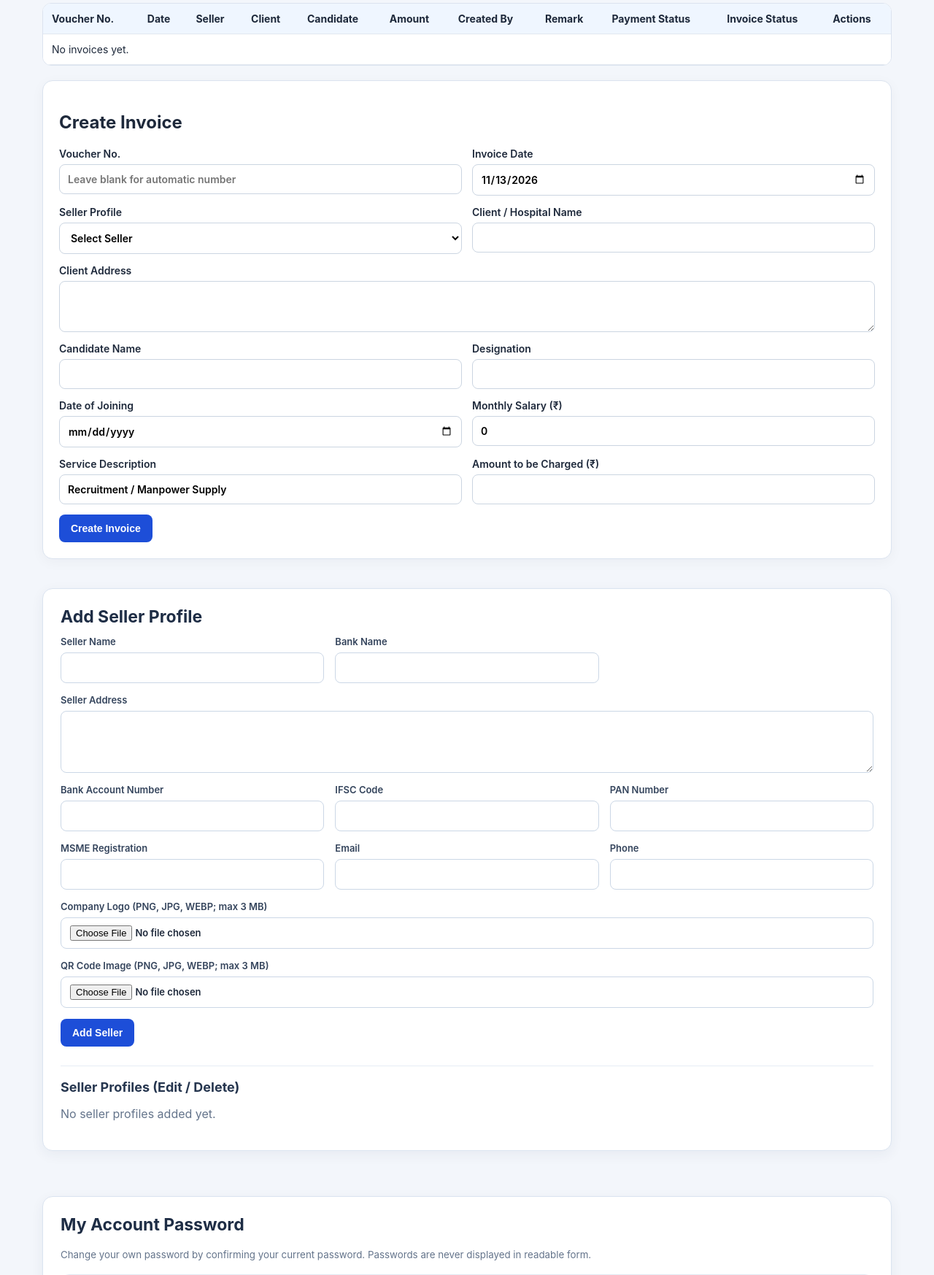
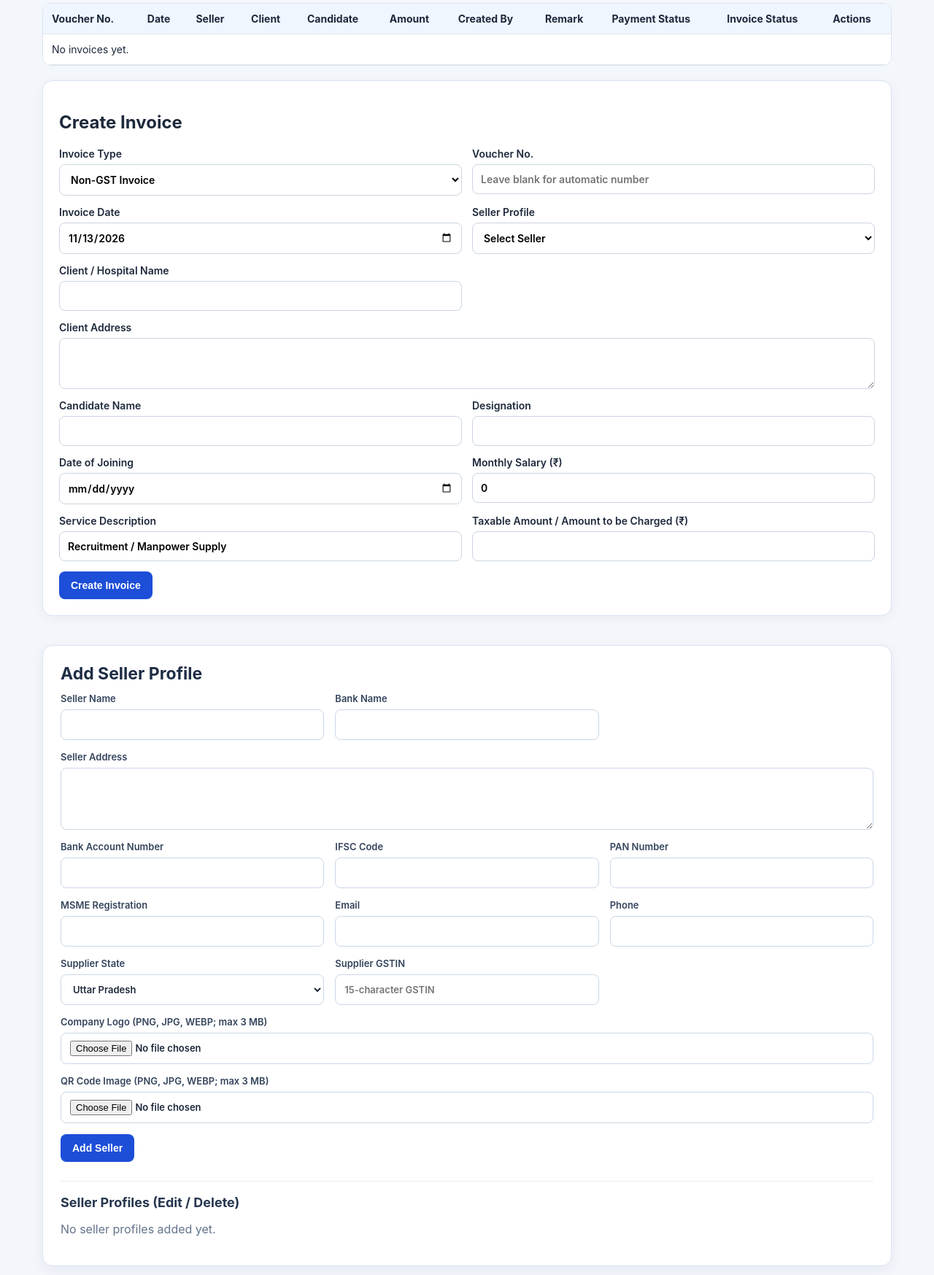
Before and after one commit to Divyanshu1231/Bill-Generation-App, a FastAPI app: page / in a window 1280 px wide. Shown: the part 174-1921 px from the top of the page at 73% size. Run offline with FastAPI, Linux system fonts and the light colour scheme; the visitor is signed in with stand-in values (Sample User, id 1); data comes from the database, SQL or seed files in the repository; data that the repository does not hold is empty; some libraries are stand-ins or nearby versions.

Commit message:
Modify invoice amount calculation and form structure
Updated invoice amount display logic and form fields.

```diff
--- a/app/templates/index.html
+++ b/app/templates/index.html
@@ -33,7 +33,7 @@
                     <td>{{ i.seller_name }}</td>
                     <td>{{ i.client_name }}</td>
                     <td>{{ i.candidate_name }}</td>
-                    <td>₹{{ "{:,.2f}".format(i.amount or 0) }}</td>
+                    <td>₹{{ "{:,.2f}".format((i.total_amount if i.invoice_type == 'GST' else i.amount) or 0) }}</td>
                     <td>{{ i.full_name or i.username or '—' }}</td>
                     <td style="min-width:190px;white-space:normal;">
                         {% if user.role == 'admin' %}
@@ -59,18 +59,28 @@
 
     <section class="panel">
         <h2>Create Invoice</h2>
-        <form method="post" action="/invoices" class="form-grid">
+        <form method="post" action="/invoices" class="form-grid" id="invoice-create-form">
+            <label>Invoice Type<select name="invoice_type" id="invoice-type"><option value="Non-GST">Non-GST Invoice</option><option value="GST">GST Invoice</option></select></label>
             <label>Voucher No.<input name="invoice_no" placeholder="Leave blank for automatic number"></label>
             <label>Invoice Date<input type="date" name="invoice_date" value="{{ today }}" required></label>
             <label>Seller Profile<select name="seller_id" required><option value="">Select Seller</option>{% for s in sellers %}{% if s.active %}<option value="{{ s.id }}">{{ s.name }}</option>{% endif %}{% endfor %}</select></label>
             <label>Client / Hospital Name<input name="client_name" required></label>
             <label class="wide">Client Address<textarea name="client_address"></textarea></label>
+            <div id="gst-client-fields" class="wide gst-fields" hidden>
+                <div class="gst-grid">
+                    <label>Hospital GSTIN (optional for unregistered client)<input name="client_gstin" maxlength="15" placeholder="15-character GSTIN"></label>
+                    <label>Hospital State <select name="client_state"><option value="">Select State</option>{% for st in indian_states %}<option value="{{ st }}">{{ st }}</option>{% endfor %}</select></label>
+                    <label>GST Rate<input type="text" value="18% (fixed)" readonly><input type="hidden" name="gst_rate" value="18"></label>
+                </div>
+                <p class="gst-hint">GST is set to 18%: same state = CGST 9% + SGST 9%; different states = IGST 18%.</p>
+            </div>
             <label>Candidate Name<input name="candidate_name" required></label>
             <label>Designation<input name="designation"></label>
             <label>Date of Joining<input type="date" name="doj"></label>
             <label>Monthly Salary (₹)<input type="number" name="salary" min="0" step="0.01" value="0"></label>
             <label>Service Description<input name="description" value="Recruitment / Manpower Supply"></label>
-            <label>Amount to be Charged (₹)<input type="number" name="amount" min="0" step="0.01" required></label>
+            <label>Taxable Amount / Amount to be Charged (₹)<input type="number" name="amount" min="0" step="0.01" required></label>
+            <div id="gst-live-preview" class="wide gst-preview" hidden>GST amounts will be calculated when the invoice is created based on Seller State and Hospital State.</div>
             <div class="wide"><button type="submit">Create Invoice</button></div>
         </form>
     </section>
@@ -89,6 +99,8 @@
                 <label>MSME Registration<input name="msme"></label>
                 <label>Email<input type="email" name="email"></label>
                 <label>Phone<input name="phone"></label>
+                <label>Supplier State<select name="state" required>{% for st in indian_states %}<option value="{{ st }}" {% if st == 'Uttar Pradesh' %}selected{% endif %}>{{ st }}</option>{% endfor %}</select></label>
+                <label>Supplier GSTIN<input name="gstin" maxlength="15" placeholder="15-character GSTIN"></label>
                 <label class="wide">Company Logo (PNG, JPG, WEBP; max 3 MB)<input type="file" name="logo_file" accept=".png,.jpg,.jpeg,.webp,image/png,image/jpeg,image/webp"></label>
                 <label class="wide">QR Code Image (PNG, JPG, WEBP; max 3 MB)<input type="file" name="qr_file" accept=".png,.jpg,.jpeg,.webp,image/png,image/jpeg,image/webp"></label>
                 <div class="wide"><button type="submit">Add Seller</button></div>
@@ -108,6 +120,8 @@
                     <label>MSME Registration<input name="msme" value="{{ s.msme or '' }}"></label>
                     <label>Email<input type="email" name="email" value="{{ s.email or '' }}"></label>
                     <label>Phone<input name="phone" value="{{ s.phone or '' }}"></label>
+                    <label>Supplier State<select name="state" required>{% for st in indian_states %}<option value="{{ st }}" {% if (s.state or 'Uttar Pradesh') == st %}selected{% endif %}>{{ st }}</option>{% endfor %}</select></label>
+                    <label>Supplier GSTIN<input name="gstin" maxlength="15" value="{{ s.gstin or '' }}"></label>
                     {% if s.company_logo %}<div class="wide"><p>Current company logo:</p><img src="{{ s.company_logo }}" alt="Company logo" style="max-width:180px;max-height:100px;object-fit:contain"></div>{% endif %}
                     <label class="wide">Replace Company Logo (leave blank to keep current)<input type="file" name="logo_file" accept=".png,.jpg,.jpeg,.webp,image/png,image/jpeg,image/webp"></label>
                     {% if s.qr_code %}<div class="wide"><p>Current QR code:</p><img src="{{ s.qr_code }}" alt="Seller QR code" style="max-width:160px;max-height:160px;object-fit:contain"></div>{% endif %}
@@ -312,5 +326,24 @@ document.addEventListener('click', function(event) {
 });
 </script>
 
+
+<style>
+.gst-fields{padding:16px;border:1px solid #cbd8e8;border-radius:12px;background:#f7faff}
+.gst-grid{display:grid;grid-template-columns:repeat(3,minmax(0,1fr));gap:14px}
+.gst-hint,.gst-preview{font-size:13px;color:#475569;margin:10px 0 0}
+.gst-preview{padding:12px 14px;border-radius:8px;background:#eef5ff;border:1px solid #d5e3f5}
+@media(max-width:700px){.gst-grid{grid-template-columns:1fr}}
+</style>
+<script>
+(function(){
+ const type=document.getElementById('invoice-type');
+ const fields=document.getElementById('gst-client-fields');
+ const preview=document.getElementById('gst-live-preview');
+ if(!type||!fields)return;
+ function toggle(){const gst=type.value==='GST';fields.hidden=!gst;preview.hidden=!gst;}
+ type.addEventListener('change',toggle);toggle();
+})();
+</script>
+
 </body>
 </html>
```
